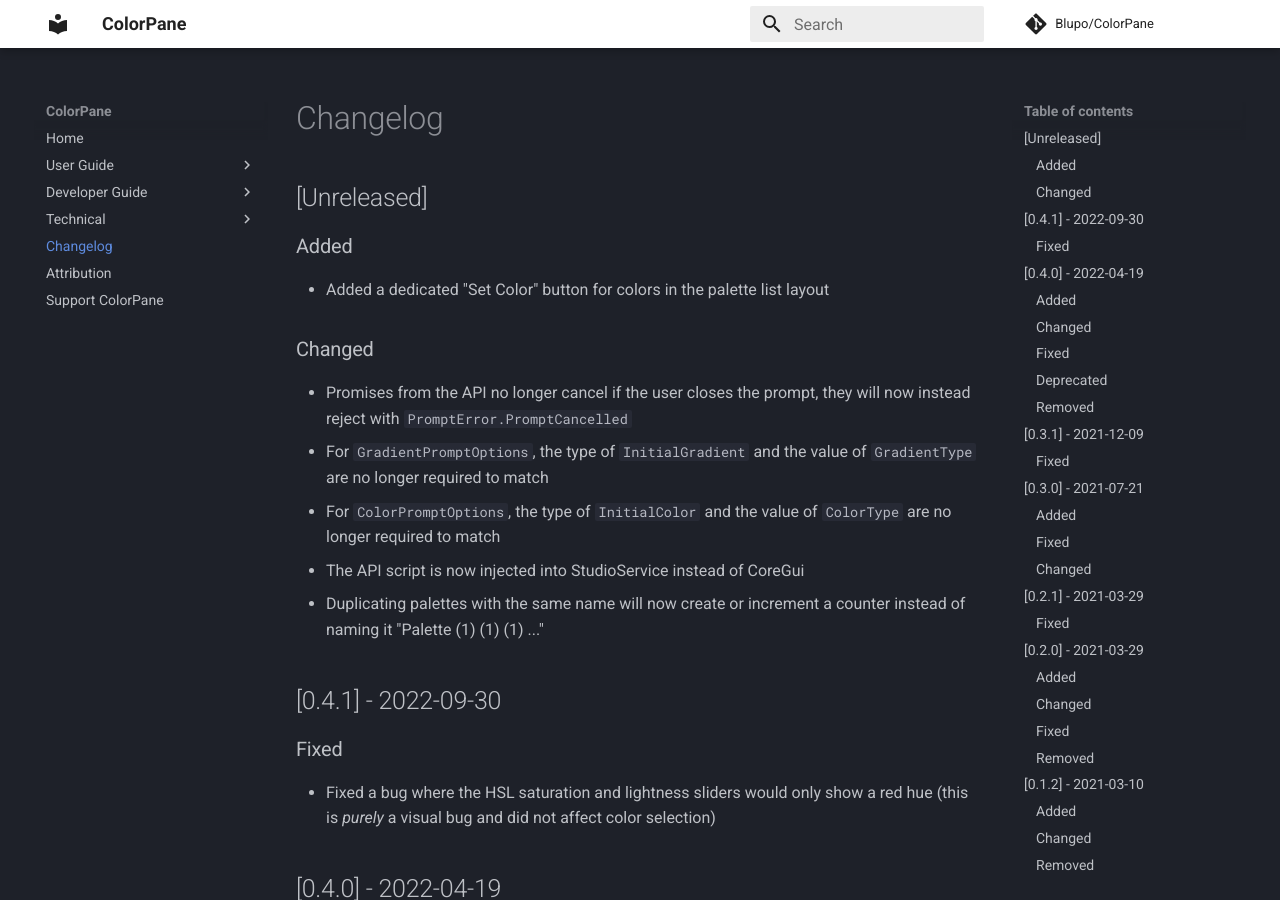
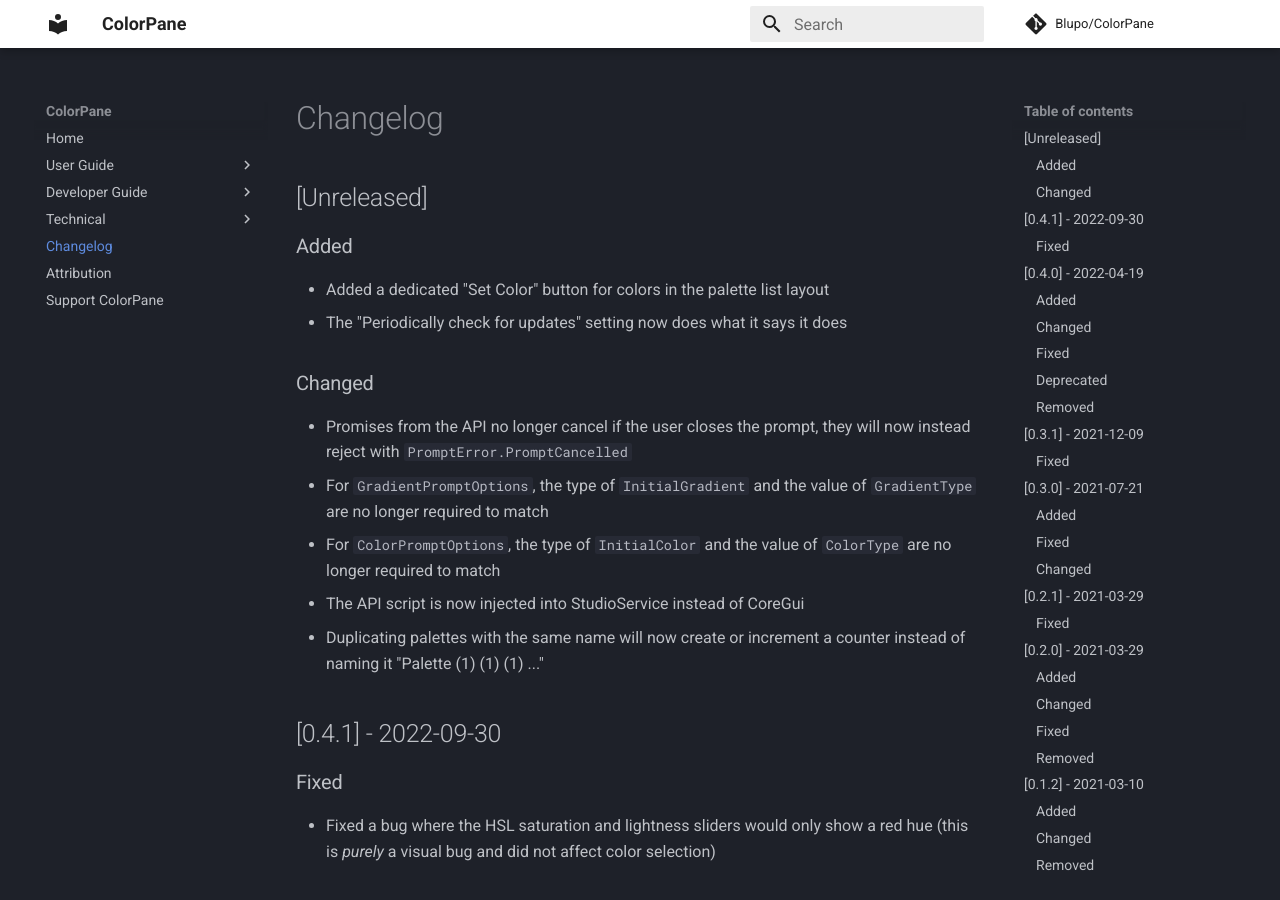
Before and after one commit to Blupo/ColorPane, an MkDocs documentation site: the page built from docs/changelog.md, in a window 1280 px wide and 900 px high. Built offline with MkDocs 1.6.1 and Material for MkDocs 9.7.7, drawn with Linux system fonts in a browser that asks for light colours; comment, search, counter and statistics services are not loaded.

Commit message:
Actually periodically check for updates

```diff
--- a/docs/changelog.md
+++ b/docs/changelog.md
@@ -2,6 +2,7 @@
 
 ### Added
 - Added a dedicated "Set Color" button for colors in the palette list layout
+- The "Periodically check for updates" setting now does what it says it does
 
 ### Changed
 - Promises from the API no longer cancel if the user closes the prompt, they will now instead reject with `PromptError.PromptCancelled`
```
Also changed, not shown: 2 other files.
